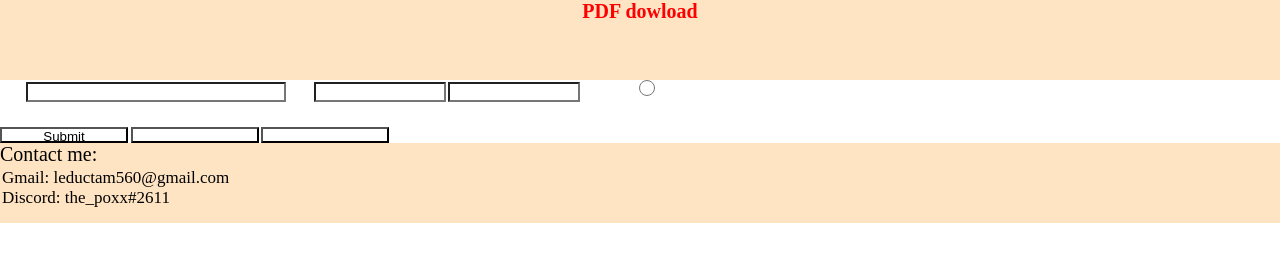
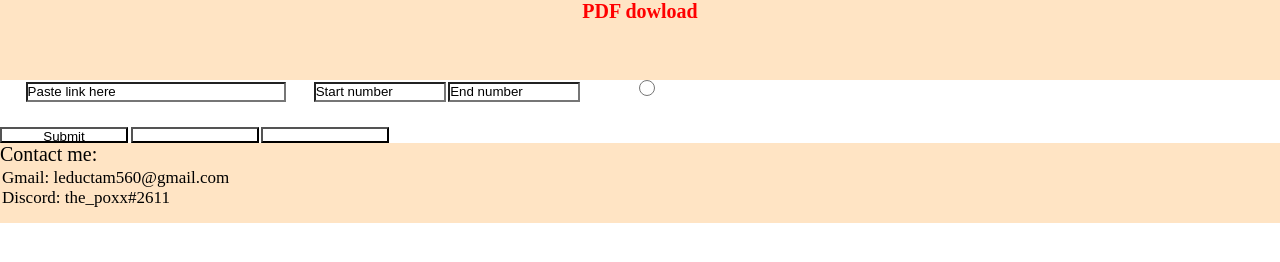
Before and after one commit to ductam276/Auto-get-pdf, a plain HTML site: page index.html in a window 1280 px wide. Drawn offline with Linux system fonts and the light colour scheme.

Commit message:
Update index.html

```diff
--- a/index.html
+++ b/index.html
@@ -12,10 +12,10 @@
     </div>
     <div class="user">
         <div class="input">
-            <input class="link" type="text">
-            <input class="start-num" type="text">
-            <input class="end-num" type="text">
-            <input class="padding" type="radio">
+            <input class="link" type="text" value="Paste link here">
+            <input class="start-num" type="text" value="Start number">
+            <input class="end-num" type="text" value="End number">
+            <input class="padding" type="radio" value="padding zero first 001 or 01 or 1">
         </div>
         <div class="button">
             <input class="dowload" type="submit">
```
